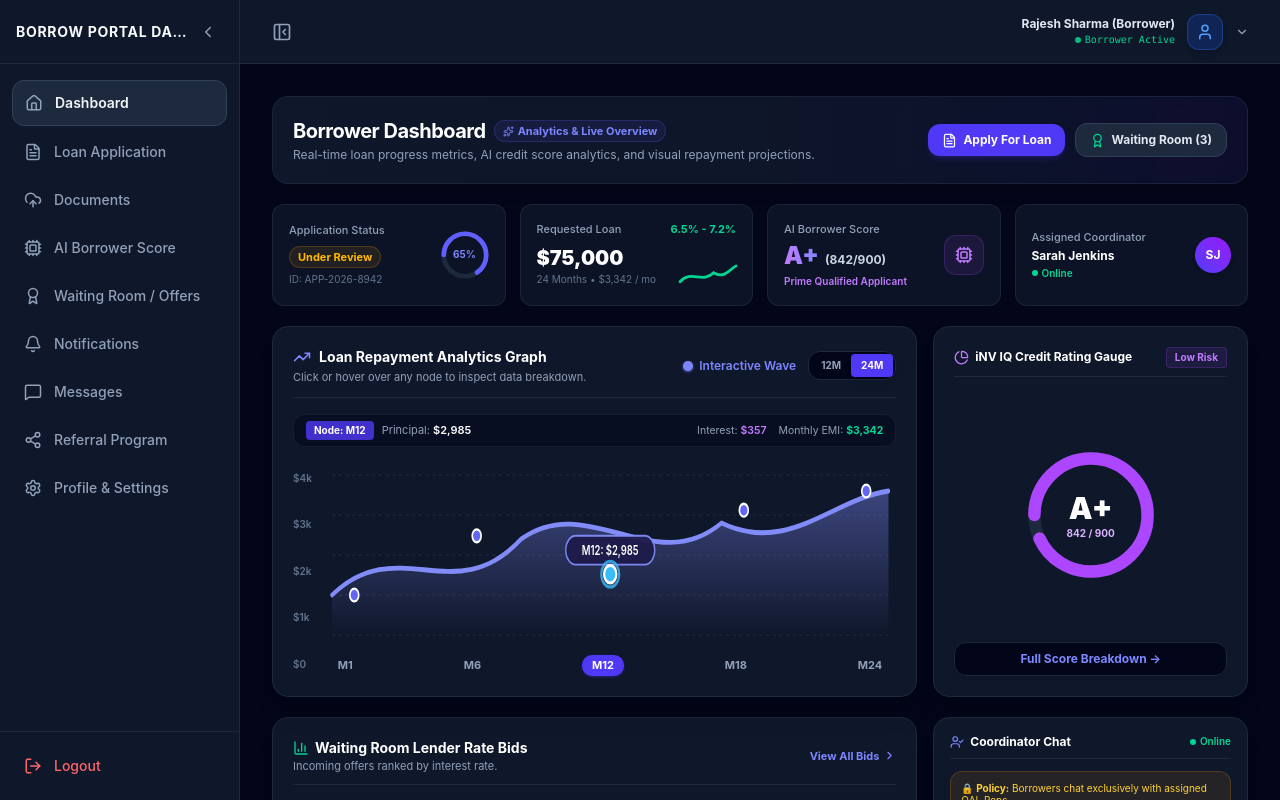
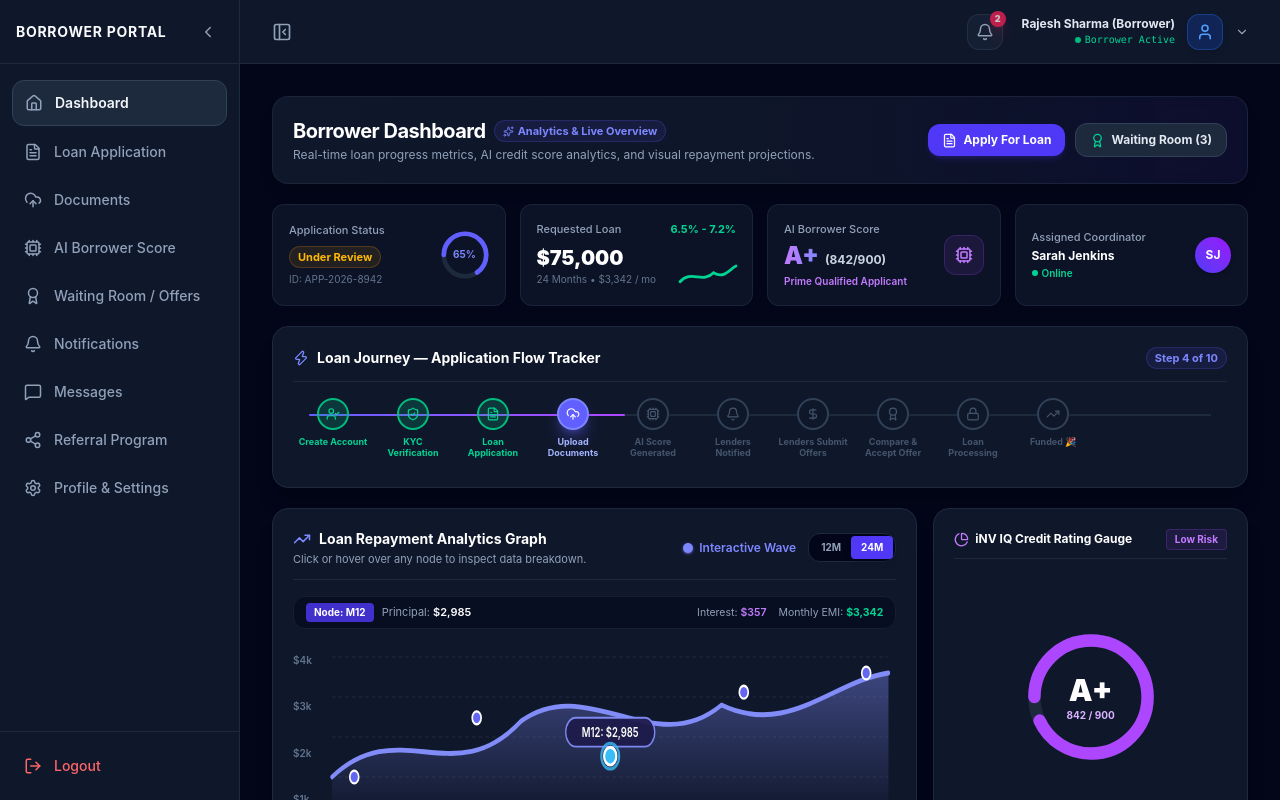
Before and after one commit to harshjain455/OAL-loan-marketplace, a React (Vite) app: page /borrower/dashboard in a window 1280 px wide. Built offline with nearby package versions, Linux system fonts and the light colour scheme.

Commit message:
Borrower portal improvements: fix typo, add notification bell, settings link, flow tracker, expand shortcuts, add post-acceptance pipeline

```diff
--- a/src/layouts/BorrowerLayout.jsx
+++ b/src/layouts/BorrowerLayout.jsx
@@ -4,6 +4,9 @@ import {
   Menu, X, Home, FileText, UploadCloud, Cpu, Award, Bell, MessageSquare,
   Share2, Settings, User, LogOut, ChevronLeft, ChevronRight, PanelLeft, PanelLeftClose, ChevronDown
 } from "lucide-react";
+
+// Simulated unread notification count
+const UNREAD_NOTIFICATIONS = 2;
 
 export default function BorrowerLayout() {
   const [sidebarOpen, setSidebarOpen] = useState(false);
@@ -48,7 +51,7 @@ export default function BorrowerLayout() {
         <div className="flex items-center justify-between h-16 px-4 border-b border-slate-800 bg-slate-900">
           {!isCollapsed ? (
             <span className="text-sm font-bold tracking-wider text-slate-50 uppercase truncate">
-              Borrow Portal Dashbord
+              Borrower Portal
             </span>
           ) : (
             <span className="text-xs font-bold tracking-wider text-blue-400 uppercase mx-auto">
@@ -134,8 +137,24 @@ export default function BorrowerLayout() {
             </button>
           </div>
 
+          {/* Notification Bell + Profile Dropdown */}
+          <div className="flex items-center gap-3 ml-auto">
+            {/* Notification Bell */}
+            <Link
+              to="/borrower/notifications"
+              className="relative p-2 rounded-xl bg-slate-800/50 border border-slate-700/50 text-slate-400 hover:text-white hover:bg-slate-700/50 transition-colors"
+              title="Notifications"
+            >
+              <Bell size={18} />
+              {UNREAD_NOTIFICATIONS > 0 && (
+                <span className="absolute -top-1 -right-1 w-4 h-4 bg-rose-500 rounded-full text-[9px] font-black text-white flex items-center justify-center animate-pulse shadow-lg shadow-rose-500/40">
+                  {UNREAD_NOTIFICATIONS}
+                </span>
+              )}
+            </Link>
+
           {/* Dynamic Top Right Borrower Profile Dropdown */}
-          <div className="relative ml-auto">
+          <div className="relative">
             <button
               onClick={() => setProfileDropdownOpen(!profileDropdownOpen)}
               className="flex items-center gap-3 p-1.5 rounded-xl hover:bg-slate-800/80 border border-transparent hover:border-slate-700/60 transition-all cursor-pointer group"
@@ -171,7 +190,15 @@ export default function BorrowerLayout() {
                     </span>
                   </div>
 
-                  <div className="pt-2 border-t border-slate-800">
+                  <div className="pt-2 border-t border-slate-800 space-y-1.5">
+                    <Link
+                      to="/borrower/settings"
+                      onClick={() => setProfileDropdownOpen(false)}
+                      className="w-full flex items-center gap-2 px-3 py-2 bg-slate-800 hover:bg-slate-700 text-slate-200 text-xs font-bold rounded-xl transition-all"
+                    >
+                      <Settings size={14} />
+                      Profile & Settings
+                    </Link>
                     <button
                       onClick={() => {
                         setProfileDropdownOpen(false);
@@ -190,6 +217,7 @@ export default function BorrowerLayout() {
               </>
             )}
           </div>
+          </div>
         </header>
 
         {/* Page Content */}
--- a/src/pages/Borrower/BorrowerDashboard.jsx
+++ b/src/pages/Borrower/BorrowerDashboard.jsx
@@ -173,6 +173,55 @@ export default function BorrowerDashboard() {
           </div>
         </div>
 
+      </div>
+
+      {/* 2.5 Application Journey Progress Tracker */}
+      <div className="bg-slate-900 border border-slate-800 rounded-2xl p-5 shadow-xl overflow-hidden">
+        <div className="flex items-center justify-between border-b border-slate-800 pb-3 mb-4">
+          <h2 className="text-sm font-bold text-white flex items-center gap-2">
+            <Zap size={16} className="text-indigo-400" />
+            Loan Journey — Application Flow Tracker
+          </h2>
+          <span className="text-[11px] text-indigo-400 font-bold bg-indigo-500/10 border border-indigo-500/20 px-2 py-0.5 rounded-full">Step 4 of 10</span>
+        </div>
+        <div className="relative flex items-start gap-0 overflow-x-auto pb-2">
+          {/* Progress line */}
+          <div className="absolute top-4 left-4 right-4 h-0.5 bg-slate-800 z-0">
+            <div className="h-full bg-gradient-to-r from-indigo-500 to-purple-500 rounded-full" style={{ width: '35%' }} />
+          </div>
+          {[
+            { label: "Create Account", icon: UserCheck, done: true },
+            { label: "KYC Verification", icon: ShieldCheck, done: true },
+            { label: "Loan Application", icon: FileText, done: true },
+            { label: "Upload Documents", icon: UploadCloud, done: true, active: true },
+            { label: "AI Score Generated", icon: Cpu, done: false },
+            { label: "Lenders Notified", icon: Bell, done: false },
+            { label: "Lenders Submit Offers", icon: DollarSign, done: false },
+            { label: "Compare & Accept Offer", icon: Award, done: false },
+            { label: "Loan Processing", icon: Lock, done: false },
+            { label: "Funded 🎉", icon: TrendingUp, done: false },
+          ].map((step, idx) => {
+            const StepIcon = step.icon;
+            return (
+              <div key={idx} className="flex flex-col items-center gap-1.5 min-w-[80px] relative z-10">
+                <div className={`w-8 h-8 rounded-full flex items-center justify-center border-2 transition-all ${
+                  step.done && step.active
+                    ? 'bg-indigo-500 border-indigo-400 shadow-lg shadow-indigo-500/40'
+                    : step.done
+                    ? 'bg-emerald-500/20 border-emerald-500 text-emerald-400'
+                    : 'bg-slate-900 border-slate-700 text-slate-600'
+                }`}>
+                  <StepIcon size={14} className={step.done ? (step.active ? 'text-white' : 'text-emerald-400') : 'text-slate-600'} />
+                </div>
+                <span className={`text-[9px] font-bold text-center leading-tight max-w-[70px] ${
+                  step.done && step.active ? 'text-indigo-300'
+                  : step.done ? 'text-emerald-400'
+                  : 'text-slate-600'
+                }`}>{step.label}</span>
+              </div>
+            );
+          })}
+        </div>
       </div>
 
       {/* 3. GRAPH SECTION (VERTICAL DASHED LINE REMOVED) */}
@@ -457,11 +506,25 @@ export default function BorrowerDashboard() {
                 <span className="text-[10px] font-bold text-white block">KYC Upload</span>
               </Link>
               <Link
+                to="/borrower/ai-score"
+                className="p-2.5 bg-slate-950 hover:bg-slate-850 border border-slate-850 rounded-xl text-center space-y-1 transition-colors"
+              >
+                <Cpu size={16} className="text-purple-400 mx-auto" />
+                <span className="text-[10px] font-bold text-white block">AI Score</span>
+              </Link>
+              <Link
                 to="/borrower/offers"
                 className="p-2.5 bg-slate-950 hover:bg-slate-850 border border-slate-850 rounded-xl text-center space-y-1 transition-colors"
               >
                 <Award size={16} className="text-emerald-400 mx-auto" />
                 <span className="text-[10px] font-bold text-white block">Offers ({lenderBids.length})</span>
+              </Link>
+              <Link
+                to="/borrower/messages"
+                className="p-2.5 bg-slate-950 hover:bg-slate-850 border border-slate-850 rounded-xl text-center space-y-1 transition-colors"
+              >
+                <MessageSquare size={16} className="text-sky-400 mx-auto" />
+                <span className="text-[10px] font-bold text-white block">Messages</span>
               </Link>
             </div>
           </div>
--- a/src/pages/Borrower/BorrowerOffers.jsx
+++ b/src/pages/Borrower/BorrowerOffers.jsx
@@ -89,15 +89,38 @@ export default function BorrowerOffers() {
         </Link>
       </div>
 
-      {/* Success Notification Banner if accepted */}
+      {/* Success Notification Banner if accepted — Loan Processing Timeline */}
       {acceptedOffer && (
-        <div className="p-5 bg-emerald-500/10 border border-emerald-500/30 rounded-2xl space-y-2 text-emerald-400 animate-fadeIn shadow-lg">
-          <div className="flex items-center gap-2 font-bold text-sm">
-            <CheckCircle2 size={18} /> Offer Accepted: {acceptedOffer.lenderCode} ({acceptedOffer.amount} at {acceptedOffer.rate})
+        <div className="p-5 bg-emerald-500/10 border border-emerald-500/30 rounded-2xl space-y-4 shadow-lg">
+          <div className="flex items-center gap-2 font-bold text-sm text-emerald-400">
+            <CheckCircle2 size={18} /> Offer Accepted & Locked — {acceptedOffer.lenderCode} ({acceptedOffer.amount} at {acceptedOffer.rate})
           </div>
           <p className="text-xs text-emerald-300">
-            Your choice has been locked and submitted to your assigned OAL Representative. They will contact you shortly to complete closing documentation and funding.
+            Your OAL Representative has been notified. The loan processing pipeline is now active.
           </p>
+
+          {/* Post-Acceptance Pipeline */}
+          <div className="pt-2 border-t border-emerald-500/20">
+            <p className="text-[11px] font-bold text-emerald-400 mb-3">📋 Loan Processing Pipeline</p>
+            <div className="flex flex-wrap gap-2">
+              {[
+                { step: "Offer Locked", done: true },
+                { step: "OAL Rep Review", done: true },
+                { step: "Closing Documentation", done: false },
+                { step: "Loan Processing", done: false },
+                { step: "Funding 🎉", done: false },
+              ].map((s, idx) => (
+                <div key={idx} className={`flex items-center gap-1.5 px-3 py-1.5 rounded-xl text-[11px] font-bold border ${
+                  s.done
+                    ? 'bg-emerald-500/20 text-emerald-300 border-emerald-500/40'
+                    : 'bg-slate-900 text-slate-500 border-slate-800'
+                }`}>
+                  {s.done ? <CheckCircle2 size={12} /> : <span className="w-3 h-3 rounded-full border border-slate-600 inline-block" />}
+                  {s.step}
+                </div>
+              ))}
+            </div>
+          </div>
         </div>
       )}
 
```
